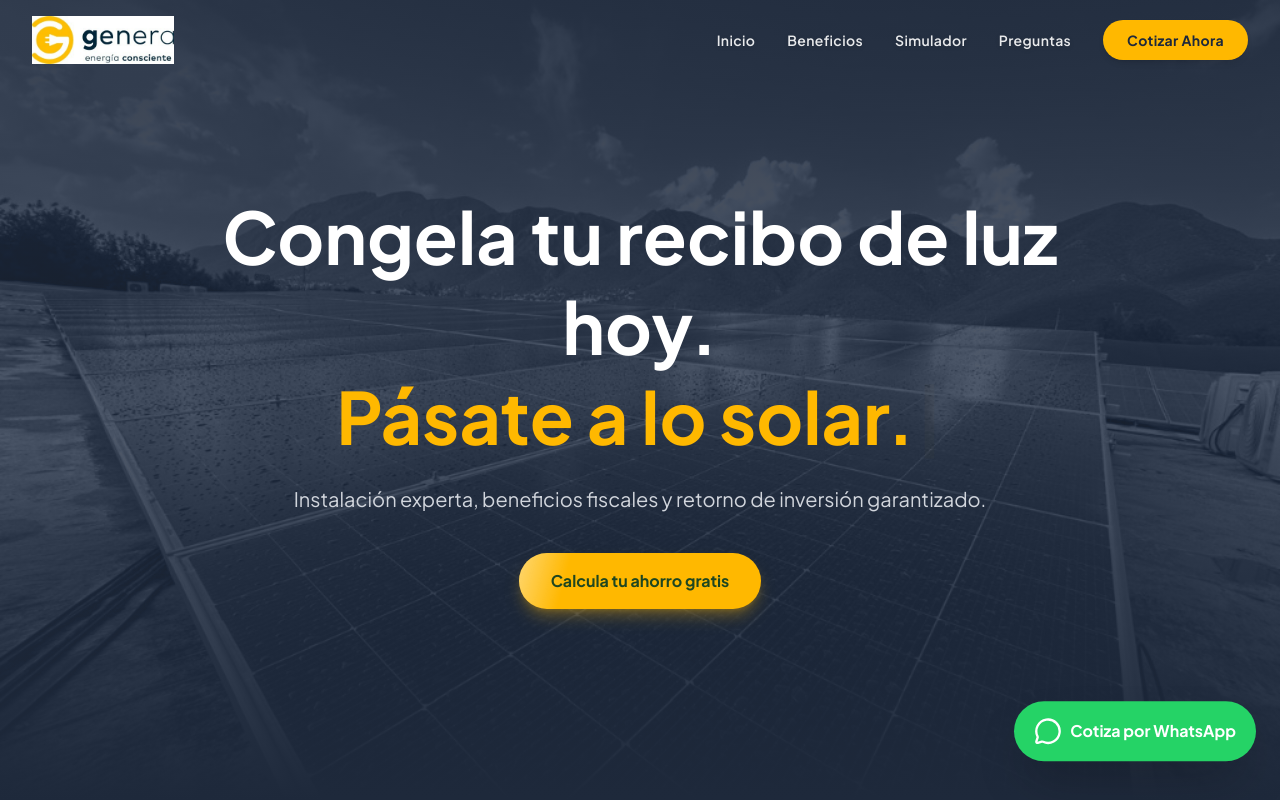
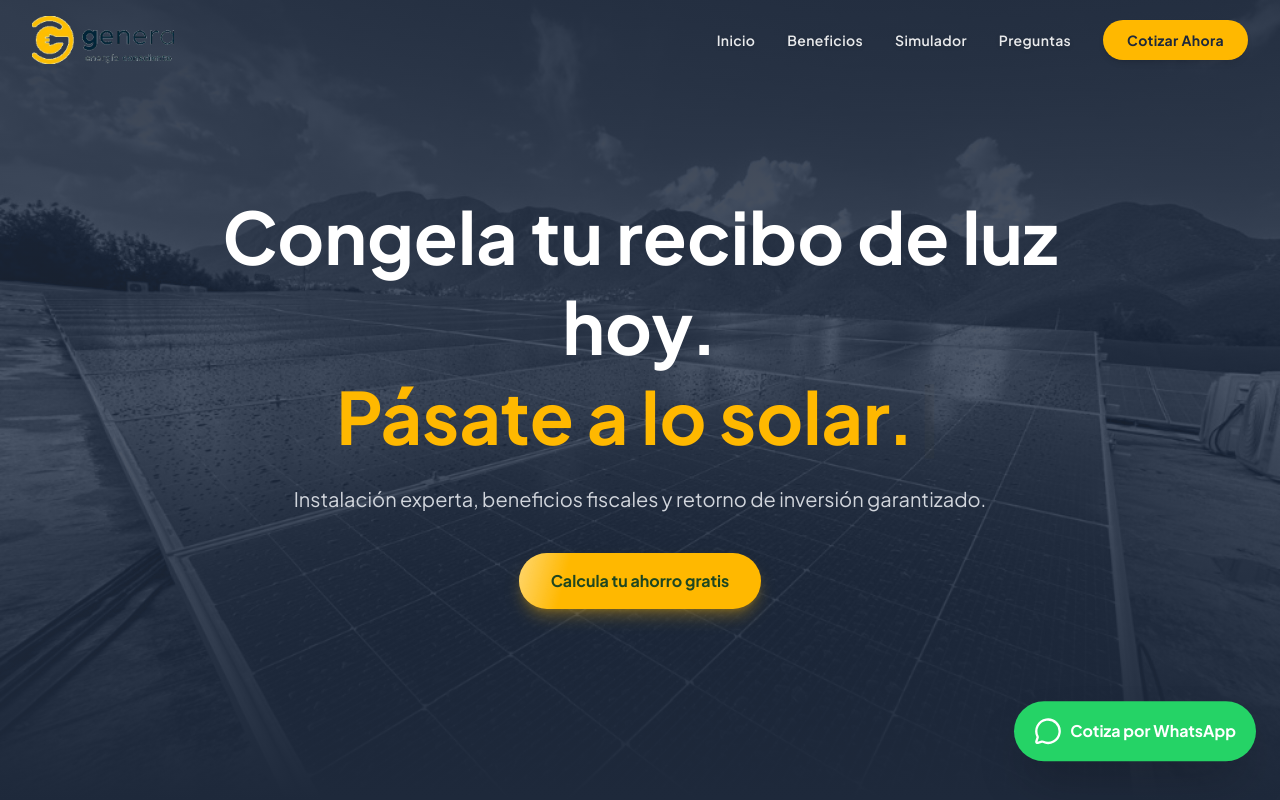
Before and after one commit to iramirezftg/genera-mexico, a Next.js app: page / in a window 1280 px wide. Shown: the top 800 px of the page. Built offline with nearby package versions, Linux system fonts and the light colour scheme.

Commit message:
feat: logo con fondo transparente (PNG) en header y footer

```diff
--- a/src/components/Footer.tsx
+++ b/src/components/Footer.tsx
@@ -11,7 +11,7 @@ export default function Footer() {
           <div>
             <div className="relative h-10 w-40 mb-4">
               <Image
-                src="/logo-genera.jpg"
+                src="/logo-genera.png"
                 alt="Genera — energía consciente"
                 fill
                 className="object-contain object-left"
@@ -59,7 +59,7 @@ export default function Footer() {
         <div className="border-t border-gray-100 pt-8 flex flex-col md:flex-row items-center justify-between gap-4">
           <div className="relative h-7 w-28">
             <Image
-              src="/logo-genera.jpg"
+              src="/logo-genera.png"
               alt="Genera"
               fill
               className="object-contain object-left opacity-50"
--- a/src/components/Header.tsx
+++ b/src/components/Header.tsx
@@ -36,7 +36,7 @@ export default function Header() {
           <a href="#top" className="flex items-center">
             <div className={`relative transition-all duration-300 ${isScrolled ? 'h-10 w-36' : 'h-12 w-44'}`}>
               <Image
-                src="/logo-genera.jpg"
+                src="/logo-genera.png"
                 alt="Genera — energía consciente"
                 fill
                 className="object-contain object-left"
```
Also changed, not shown: public/logo-genera.png.
